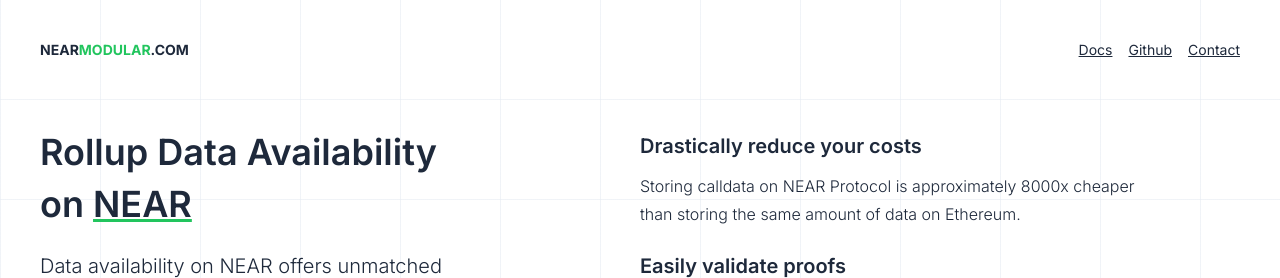
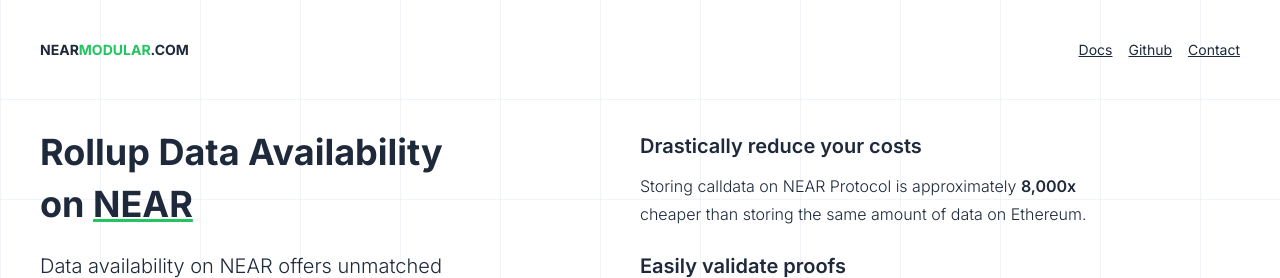
Before and after one commit to near/modules, a Next.js app: page / in a window 1280 px wide. Shown: the top 278 px of the page. Built offline with nearby package versions, Linux system fonts and the light colour scheme; no server answers.

Commit message:
animate number

```diff
--- a/app/globals.css
+++ b/app/globals.css
@@ -100,7 +100,7 @@
 }
 
 h1 {
-  @apply text-2xl font-semibold;
+  @apply text-2xl font-bold;
   @apply md:text-4xl;
 }
 
--- a/components/pages/home.tsx
+++ b/components/pages/home.tsx
@@ -10,6 +10,7 @@
 import dayjs from "dayjs";
 import customParseFormat from "dayjs/plugin/customParseFormat";
 dayjs.extend(customParseFormat);
+import CountUp from "react-countup";
 
 interface DataItem {
   calldata_mb: number;
@@ -116,8 +117,19 @@
             </h5>
             <p className="font-light text-slate-800 my-3 leading-7">
               Storing calldata on NEAR Protocol is
-              approximately 8000x cheaper than storing the
-              same amount of data on Ethereum.
+              approximately{" "}
+              <span className="font-semibold">
+                <CountUp
+                  start={1000}
+                  end={8000 || 0}
+                  duration={2.5}
+                  separator=","
+                />
+                x
+              </span>
+              <br />
+              cheaper than storing the same amount of data
+              on Ethereum.
             </p>
           </div>
           <div className="mb-6">
--- a/package.json
+++ b/package.json
@@ -23,6 +23,7 @@
     "lucide-react": "^0.316.0",
     "next": "14.1.0",
     "react": "^18",
+    "react-countup": "^6.5.0",
     "react-dom": "^18",
     "recharts": "^2.11.0",
     "tailwind-merge": "^2.2.1",
```
Also changed, not shown: 1 other file (tests, documents, lock files or other folders).
